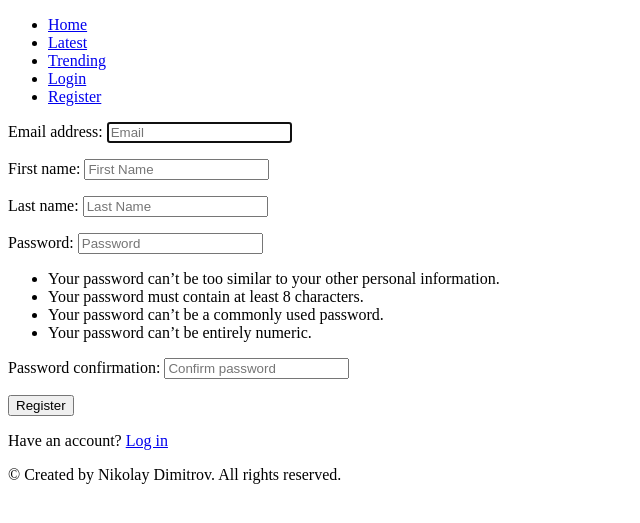
After one commit to nikolay-dimitrov256/recipe-sharing-app, a Django app: page /accounts/register/ in a window 1280 px wide. The commit adds this page. Shown: the top 523 px of the page, without its empty margins (0-640 px from the left). Run offline with Django 5.2, Linux system fonts and the light colour scheme.

Commit message:
feat: Created login, logout, and register functionality

```diff
--- a/recipeSharingApp/recipeSharingApp/accounts/forms.py
+++ b/recipeSharingApp/recipeSharingApp/accounts/forms.py
@@ -1,14 +1,32 @@
 from django.contrib.auth import get_user_model
-from django.contrib.auth.forms import UserCreationForm, UserChangeForm
+from django.contrib.auth.forms import UserCreationForm, UserChangeForm, SetPasswordMixin
+from django import forms
+
+UserModel = get_user_model()
 
 
 class AppUserCreateForm(UserCreationForm):
+    password1, password2 = SetPasswordMixin.create_password_fields()
+    password1.widget.attrs['placeholder'] = 'Password'
+    password2.widget.attrs['placeholder'] = 'Confirm password'
+    password2.help_text = ''
+
     class Meta(UserCreationForm.Meta):
-        model = get_user_model()
+        model = UserModel
         fields = ['email', 'first_name', 'last_name']
-
+        widgets = {
+            'email': forms.EmailInput(attrs={'placeholder': 'Email'}),
+            'first_name': forms.TextInput(attrs={'placeholder': 'First Name'}),
+            'last_name': forms.TextInput(attrs={'placeholder': 'Last Name'}),
+        }
 
 class AppUserChangeForm(UserChangeForm):
     class Meta(UserChangeForm.Meta):
-        model = get_user_model()
+        model = UserModel
         fields = ['email', 'first_name', 'last_name']
+
+        widgets = {
+            'email': forms.EmailInput(attrs={'placeholder': 'Email'}),
+            'first_name': forms.TextInput(attrs={'placeholder': 'First Name'}),
+            'last_name': forms.TextInput(attrs={'placeholder': 'Last Name'}),
+        }
--- /dev/null
+++ b/recipeSharingApp/recipeSharingApp/accounts/urls.py
@@ -0,0 +1,9 @@
+from django.contrib.auth.views import LogoutView
+from django.urls import path
+from recipeSharingApp.accounts import views
+
+urlpatterns = [
+    path('register/', views.AppUserRegisterView.as_view(), name='register'),
+    path('login/', views.AppUserLoginView.as_view(), name='login'),
+    path('logout/', LogoutView.as_view(), name='logout'),
+]
--- a/recipeSharingApp/recipeSharingApp/accounts/views.py
+++ b/recipeSharingApp/recipeSharingApp/accounts/views.py
@@ -1,3 +1,27 @@
+from django.contrib.auth import get_user_model, login
+from django.contrib.auth.views import LoginView
 from django.shortcuts import render
+from django.urls import reverse_lazy
+from django.views.generic import CreateView
 
-# Create your views here.
+from recipeSharingApp.accounts.forms import AppUserCreateForm
+
+UserModel = get_user_model()
+
+
+class AppUserLoginView(LoginView):
+    template_name = 'accounts/login-page.html'
+
+
+class AppUserRegisterView(CreateView):
+    model = UserModel
+    form_class = AppUserCreateForm
+    template_name = 'accounts/register-page.html'
+    success_url = reverse_lazy('home')
+
+    def form_valid(self, form):
+        response = super().form_valid(form)
+
+        login(self.request, self.object)
+
+        return response
--- a/recipeSharingApp/recipeSharingApp/settings.py
+++ b/recipeSharingApp/recipeSharingApp/settings.py
@@ -12,6 +12,7 @@ https://docs.djangoproject.com/en/5.1/ref/settings/
 
 from pathlib import Path
 from decouple import config
+from django.urls import reverse_lazy
 
 # Build paths inside the project like this: BASE_DIR / 'subdir'.
 BASE_DIR = Path(__file__).resolve().parent.parent
@@ -139,3 +140,5 @@ STATICFILES_DIRS = [
 DEFAULT_AUTO_FIELD = 'django.db.models.BigAutoField'
 
 AUTH_USER_MODEL = 'accounts.AppUser'
+LOGIN_REDIRECT_URL = reverse_lazy('home')
+LOGOUT_REDIRECT_URL = reverse_lazy('home')
--- a/recipeSharingApp/recipeSharingApp/urls.py
+++ b/recipeSharingApp/recipeSharingApp/urls.py
@@ -20,5 +20,6 @@ from django.urls import path, include
 urlpatterns = [
     path('admin/', admin.site.urls),
     path('', include('recipeSharingApp.common.urls')),
+    path('accounts/', include('recipeSharingApp.accounts.urls')),
     path('recipes/', include('recipeSharingApp.recipes.urls'))
 ]
--- /dev/null
+++ b/recipeSharingApp/static/js/accounts/logout.js
@@ -0,0 +1,8 @@
+function setupLogout() {
+    const logoutAElement = document.getElementById('logout-a');
+    const logoutForm = document.getElementById('logout-form');
+
+    logoutAElement.addEventListener('click', (e) => logoutForm.submit())
+}
+
+setupLogout();
--- /dev/null
+++ b/recipeSharingApp/templates/accounts/register-page.html
@@ -0,0 +1,15 @@
+{% extends 'common/base.html' %}
+
+{% block content %}
+
+    <form method="post">
+
+        {% csrf_token %}
+        {{ form.as_p }}
+        <button>Register</button>
+
+    </form>
+
+    <p>Have an account? <a href="{% url 'login' %}">Log in</a></p>
+
+{% endblock %}
--- a/recipeSharingApp/templates/common/nav.html
+++ b/recipeSharingApp/templates/common/nav.html
@@ -1,7 +1,9 @@
+{% load static %}
+
 <nav>
     <ul>
         <li class="nav-align-left">
-            <a href="#">Home</a>
+            <a href="{% url 'home' %}">Home</a>
         </li>
         <li>
             <a href="#">Latest</a>
@@ -19,14 +21,25 @@
             </li>
             <li class="nav-align-right">
                 <a href="#">My Profile</a>
+
+            </li>
+            <li class="nav-align-right">
+                <a id="logout-a" href="#">Logout</a>
             </li>
         {% else %}
             <li class="nav-align-right">
-                <a href="#">Login</a>
+                <a href="{% url 'login' %}">Login</a>
             </li>
             <li class="nav-align-right">
-                <a href="#">Register</a>
+                <a href="{% url 'register' %}">Register</a>
             </li>
         {% endif %}
     </ul>
+
+<form id="logout-form" method="post" action="{% url 'logout' %}" style="display: none">
+    {% csrf_token %}
+</form>
+
 </nav>
+
+<script src="{% static 'js/accounts/logout.js' %}"></script>
```
Also changed, not shown: recipeSharingApp/templates/accounts/login-page.html (added, +15 -0 lines).
